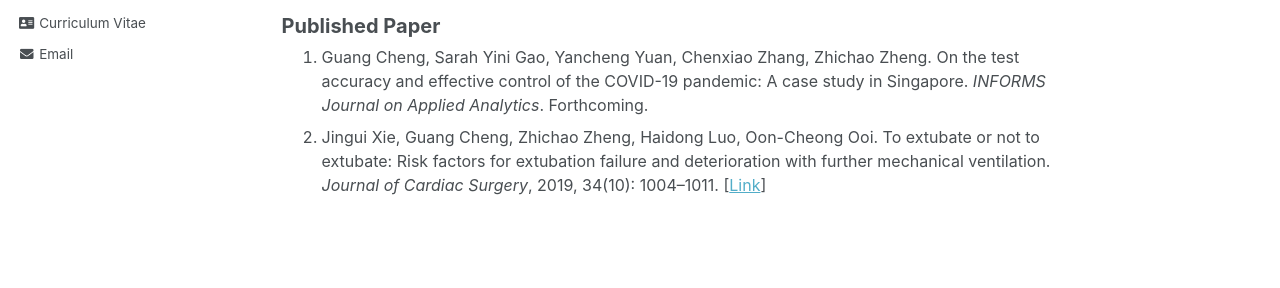
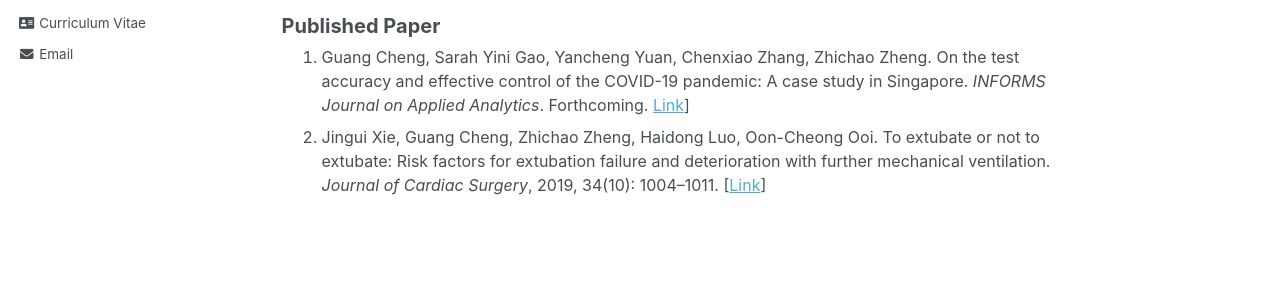
Before and after one commit to gcheng-nus/gcheng-nus.github.io, a Jekyll site: the page built from _pages/research.md, in a window 1280 px wide. Shown: the part 437-725 px from the top of the page. Built offline with Jekyll 4.4.1, drawn with Linux system fonts in a browser that asks for light colours; some web fonts are replaced.

Commit message:
update paper link

```diff
--- a/_pages/research.md
+++ b/_pages/research.md
@@ -17,7 +17,7 @@
 </ol>
 <b style="font-size: 20px">Published Paper</b>
 <ol style="font-size: 16px; margin-top: -1.2em;">
-	<li>Guang Cheng, Sarah Yini Gao, Yancheng Yuan, Chenxiao Zhang, Zhichao Zheng. On the test accuracy and effective control of the COVID-19 pandemic: A case study in Singapore. <i>INFORMS Journal on Applied Analytics</i>. Forthcoming.</li>
+	<li>Guang Cheng, Sarah Yini Gao, Yancheng Yuan, Chenxiao Zhang, Zhichao Zheng. On the test accuracy and effective control of the COVID-19 pandemic: A case study in Singapore. <i>INFORMS Journal on Applied Analytics</i>. Forthcoming. <a href="http://ssrn.com/abstract=3955828" target="_blank">Link</a>]</li>
 	<!--  -->
 	<li>Jingui Xie, Guang Cheng, Zhichao Zheng, Haidong Luo, Oon-Cheong Ooi. To extubate or not to extubate: Risk factors for extubation failure and deterioration with further mechanical ventilation. <i>Journal of Cardiac Surgery</i>, 2019, 34(10): 1004–1011. [<a href="https://onlinelibrary.wiley.com/doi/abs/10.1111/jocs.14189" target="_blank">Link</a>]</li>
 </ol>
```
